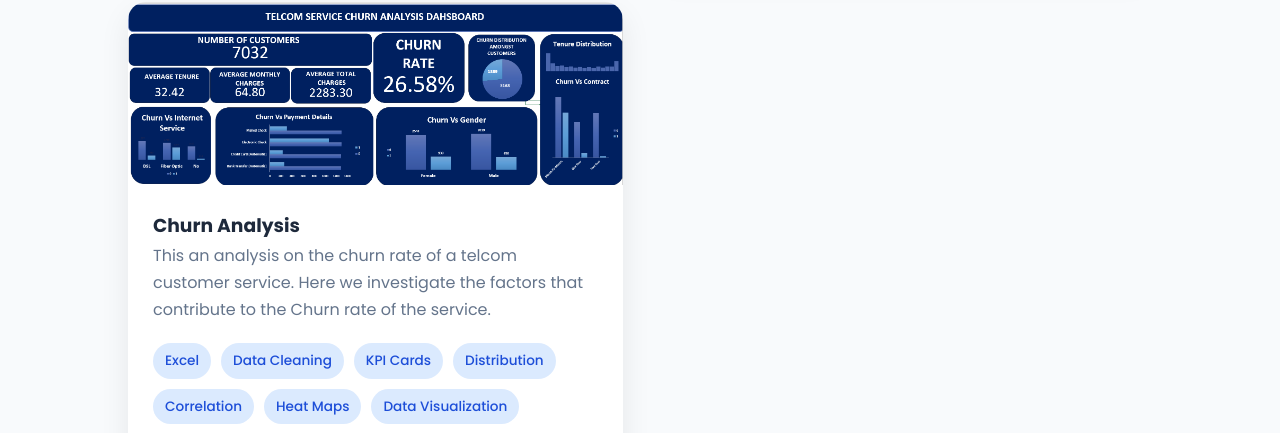
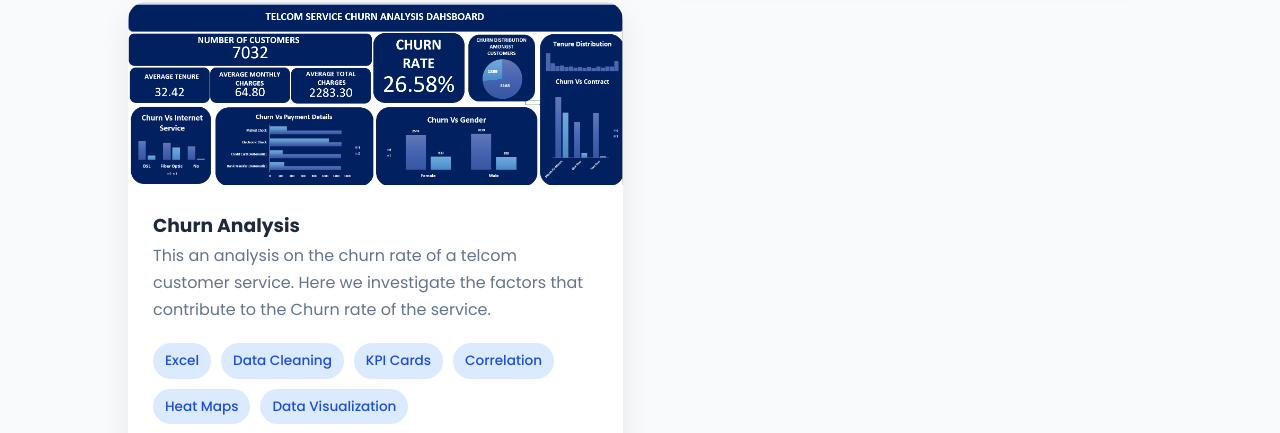
Before and after one commit to Janicekipkiror/Kipkiror_Janice_Portfolio, a plain HTML site: page data-analysis.html in a window 1280 px wide. Shown: the part 1118-1551 px from the top of the page. Drawn offline with Linux system fonts and the light colour scheme.

Commit message:
Refactor HTML structure for data analysis page

```diff
--- a/data-analysis.html
+++ b/data-analysis.html
@@ -204,8 +204,6 @@ This an analysis on the churn rate of a telcom customer service. Here we investi
 
 <span class="tool">KPI Cards</span>
 
-<span class="tool">Distribution</span>
-
 <span class="tool">Correlation</span>
 
 <span class="tool">Heat Maps</span>
```
